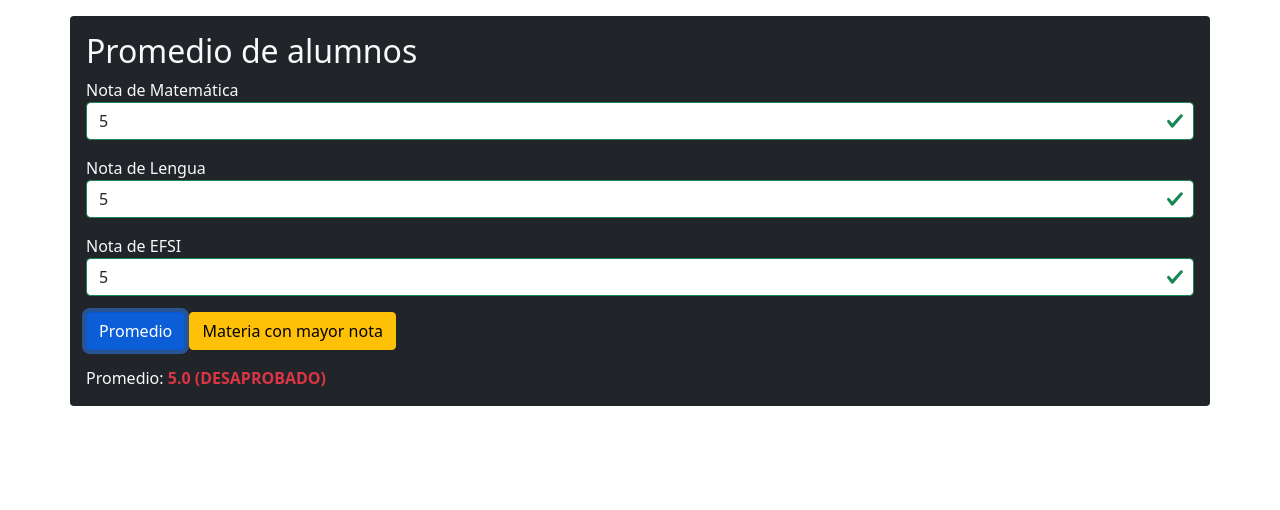
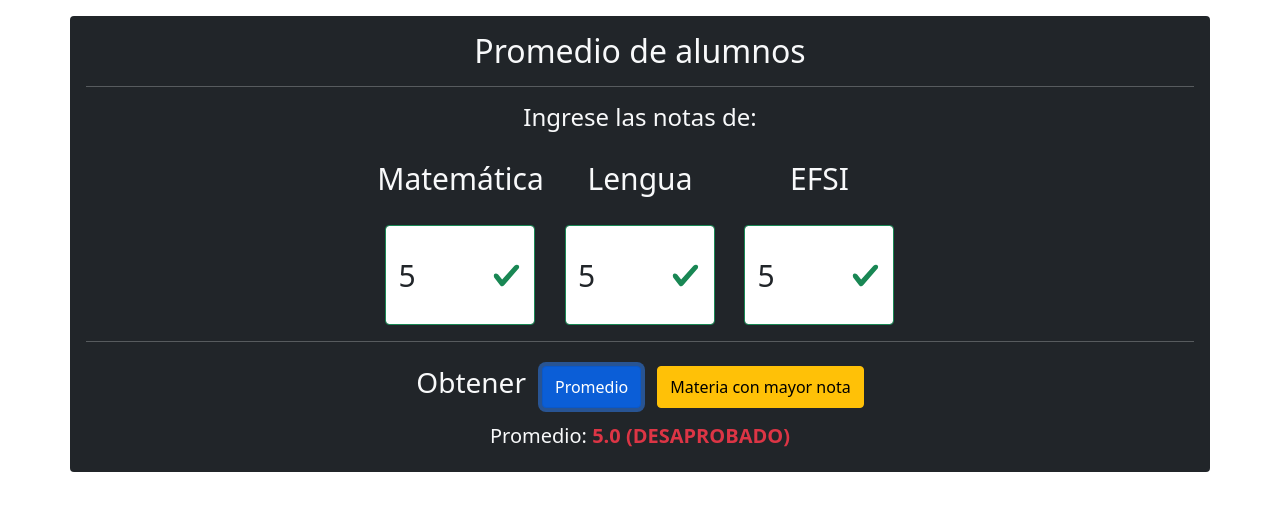
Before and after one commit to tomyolivera/promedio-notas, a plain HTML site: page index.html in a window 1280 px wide. Both pictures are taken after typing "5", "5", "5" into the empty fields and a click on the button "Promedio". Drawn offline with nearby package versions, Linux system fonts and the light colour scheme.

Commit message:
diseño mejorado

```diff
--- a/funciones.js
+++ b/funciones.js
@@ -34,17 +34,29 @@ function setFieldStatus(field, status){
     field.setAttribute("class", status ? "form-control is-valid" : "form-control is-invalid");
 }
 
+function corregirCampo(input){
+    // Si el valor del input contiene mas de tres caracteres o es mayor a 10, acortarlo a dos caracteres
+    if(input.value.length > 3 || input.value > NOTA_MAX)
+    input.value = input.value.slice(0, 2);
+
+    // Si el valor del input es mayor a 10, acortarlo a un solo caracter
+    if(input.value > NOTA_MAX || input.value < NOTA_MIN)
+    input.value = input.value.slice(0, 1);
+}
+
 function handleInputChange (input, materia) {
-    btn.promedio.setAttribute("disabled", "disabled");
-    btn.materia_max.setAttribute("disabled", "disabled");
+    // btn.promedio.setAttribute("disabled", "disabled");
+    // btn.materia_max.setAttribute("disabled", "disabled");
+    corregirCampo(input)
+
 
     var nota = parseInt(input.value);
     materia.nota = nota;
     materia.valido = validarCampo(nota);
     setFieldStatus(input, materia.valido);
 
-    btn.promedio.removeAttribute("disabled");
-    btn.materia_max.removeAttribute("disabled");
+    // btn.promedio.removeAttribute("disabled");
+    // btn.materia_max.removeAttribute("disabled");
 }
 
 // Recorro las materias y agrego un evento a cada input
--- a/index.html
+++ b/index.html
@@ -6,37 +6,48 @@
     <meta name="viewport" content="width=device-width, initial-scale=1.0">
     <title>Promedio de notas</title>
     <link href="https://cdn.jsdelivr.net/npm/bootstrap@5.0.2/dist/css/bootstrap.min.css" rel="stylesheet" integrity="sha384-EVSTQN3/azprG1Anm3QDgpJLIm9Nao0Yz1ztcQTwFspd3yD65VohhpuuCOmLASjC" crossorigin="anonymous">
+    <link rel="stylesheet" href="styles.css">
 </head>
 <body>
     <div class="container mt-3 p-3 rounded bg-dark text-light">
-        <h2>Promedio de alumnos</h2>
+        <h2 class="text-center">Promedio de alumnos</h2><hr>
+        <h4 class="text-center mb-4">Ingrese las notas de:</h4>
 
         <form id="form_promedios">
-            <div class="mb-3">
-                <label for="nota_matematica">Nota de Matemática</label>
-                <input autocomplete="off" type="number" id="nota_matematica" class="form-control" placeholder="Ingrese la nota de Matematica" />
+            <div class="d-flex justify-content-center text-center">
+                <div class="row">
+                    <div class="col-sm-12 col-md-4">
+                        <div class="form-group d-flex flex-column align-items-center">
+                            <label for="nota_matematica">Matemática</label><br>
+                            <input autocomplete="off" type="number" class="form-control" id="nota_matematica" />
+                        </div>
+                    </div>
+                    <div class="col-sm-12 col-md-4">
+                        <div class="form-group d-flex flex-column align-items-center">
+                            <label for="nota_lengua">Lengua</label><br>
+                            <input autocomplete="off" type="number" class="form-control" id="nota_lengua" />
+                        </div>
+                    </div>
+                    <div class="col-sm-12 col-md-4">
+                        <div class="form-group d-flex flex-column align-items-center">
+                            <label for="nota_efsi">EFSI</label><br>
+                            <input autocomplete="off" type="number" class="form-control" id="nota_efsi" />
+                        </div>
+                    </div>
+                </div>
             </div>
 
-            <div class="mb-3">
-                <label for="nota_lengua">Nota de Lengua</label>
-                <input autocomplete="off" type="number" id="nota_lengua" class="form-control" placeholder="Ingrese la nota de Lengua" />
-            </div>
-
-            <div class="mb-3">
-                <label for="nota_efsi">Nota de EFSI</label>
-                <input autocomplete="off" type="number" id="nota_efsi" class="form-control" placeholder="Ingrese la nota de EFSI" />
-            </div>
-
-            <div>
-                <button type="submit" id="btn_promedio" class="btn btn-primary">Promedio</button>
+            <hr>
+            <div class="text-center mt-4 d-flex justify-content-center">
+                <h3>Obtener</h3>
+                <button type="submit" id="btn_promedio" class="btn btn-primary mx-3">Promedio</button>
                 <button type="button" class="btn btn-warning" id="btn_materia_max">Materia con mayor nota</button>
             </div>
-
         </form>
 
         <div id="resultados" class="mt-3">
-            <div id="promedio"></div>
-            <div id="materias_max_nota"></div>
+            <h5 class="text-center" id="promedio"></div>
+            <h5 class="text-center" id="materias_max_nota"></h5>
         </div>
     </div>
 
--- /dev/null
+++ b/styles.css
@@ -0,0 +1,10 @@
+.form-control{
+    width: 150px;
+    height:100px;
+    font-size: 30px;
+    outline:none
+}
+
+label{
+    font-size:30px
+}
```
